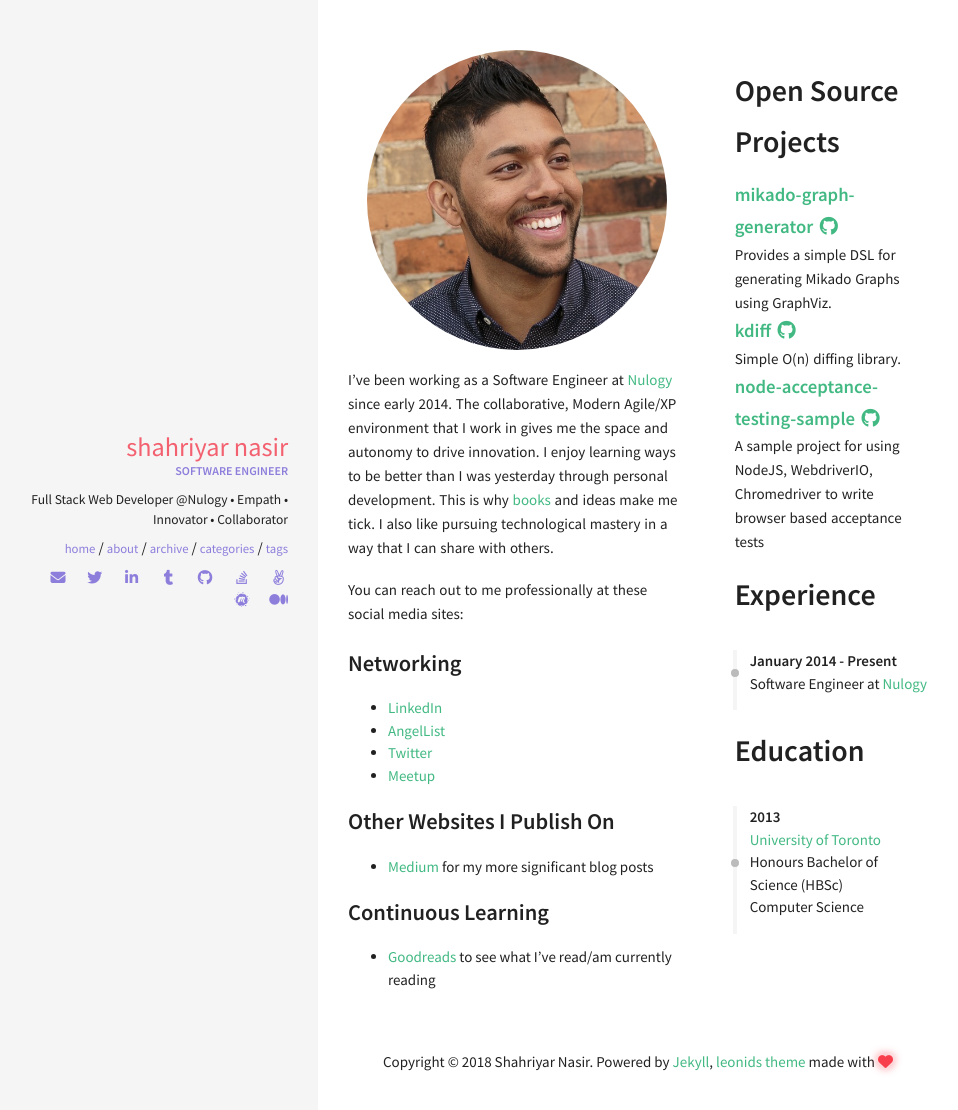
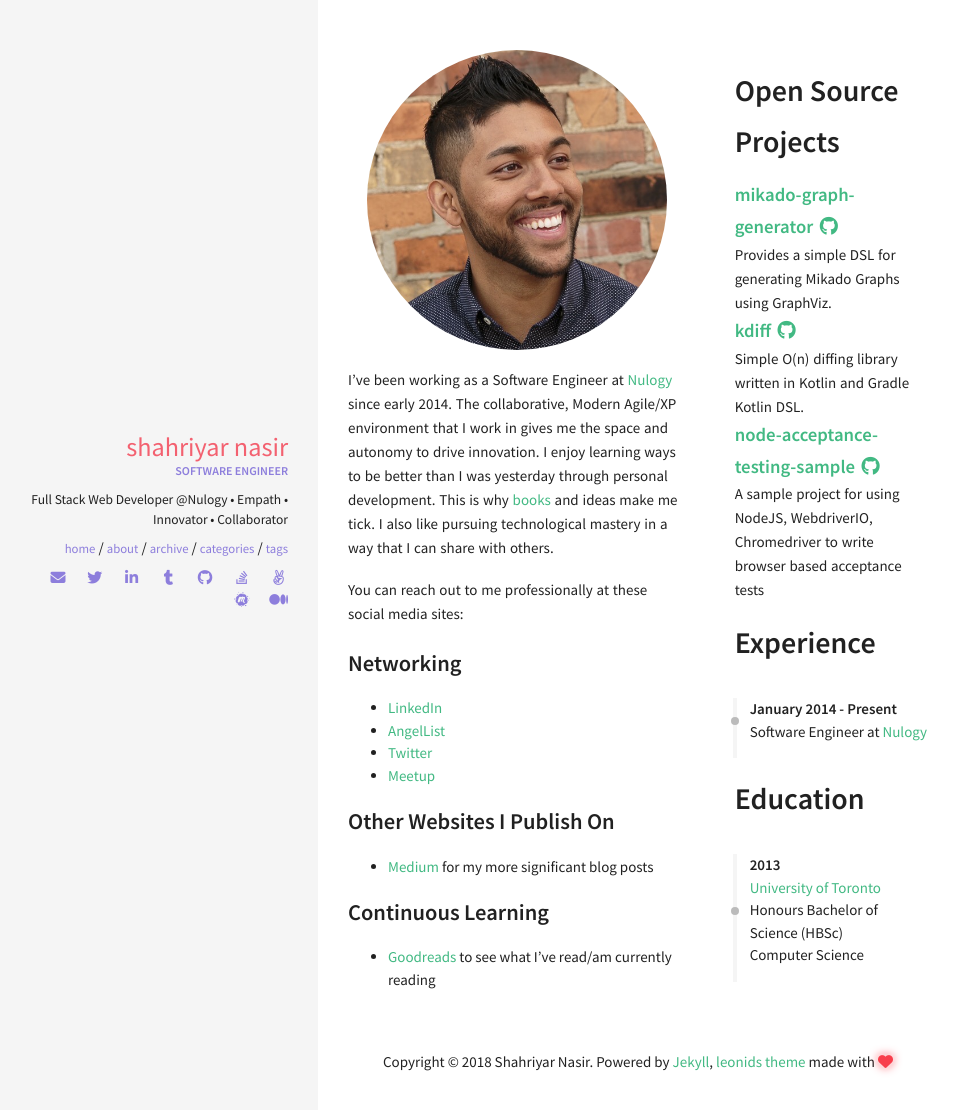
Before and after one commit to snasirca/snasirca.github.io, a Jekyll site: the page built from about.html, in a window 1280 px wide. Shown: the top 1110 px of the page, without its empty margins (2-960 px from the left). Built offline with Jekyll 4.4.1, drawn with Linux system fonts in a browser that asks for light colours; nearby versions of some CDN libraries.

Commit message:
Updates the description of kdiff

```diff
--- a/_data/index/projects.yml
+++ b/_data/index/projects.yml
@@ -2,7 +2,7 @@
   description: Provides a simple DSL for generating Mikado Graphs using GraphViz.
   github: https://github.com/snasirca/mikado-graph-generator
 - name: kdiff
-  description: Simple O(n) diffing library.
+  description: Simple O(n) diffing library written in Kotlin and Gradle Kotlin DSL.
   github: https://github.com/snasirca/kdiff
 - name: node-acceptance-testing-sample
   description: A sample project for using NodeJS, WebdriverIO, Chromedriver to write browser based acceptance tests
```
